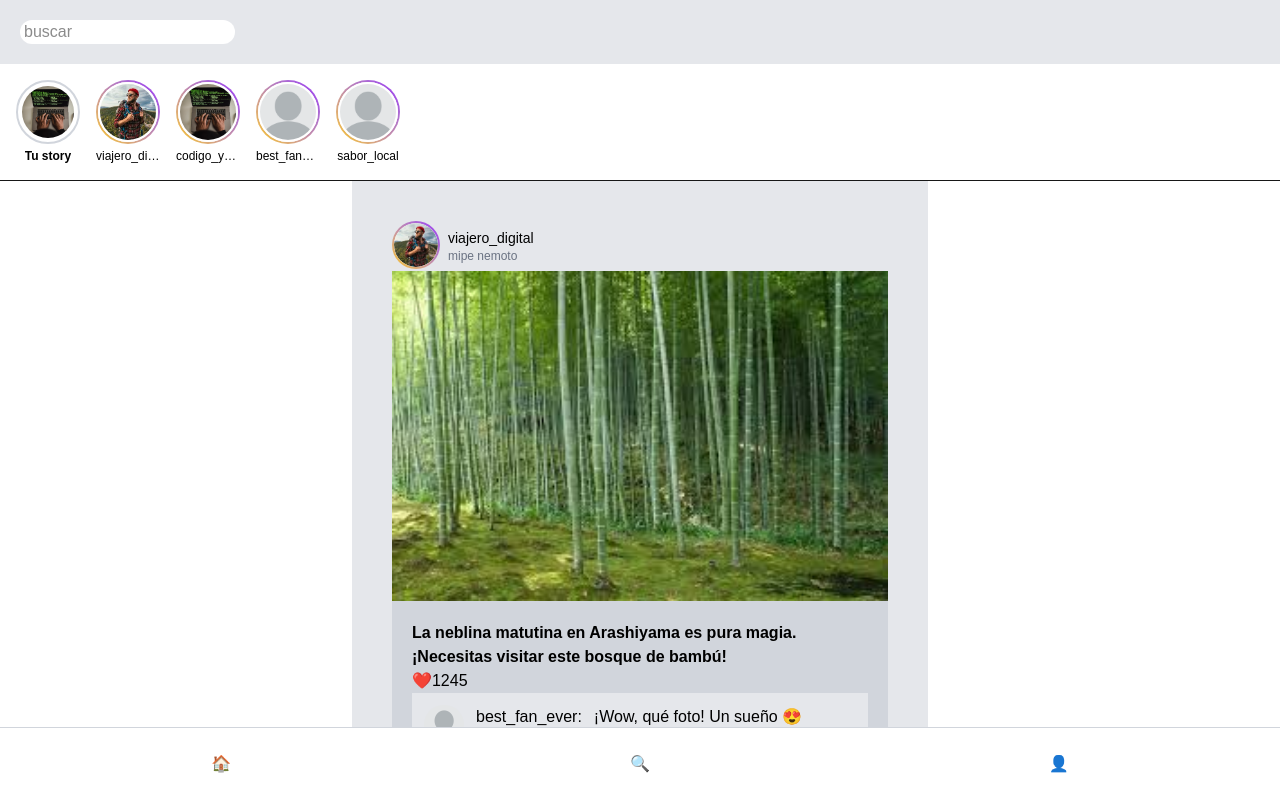
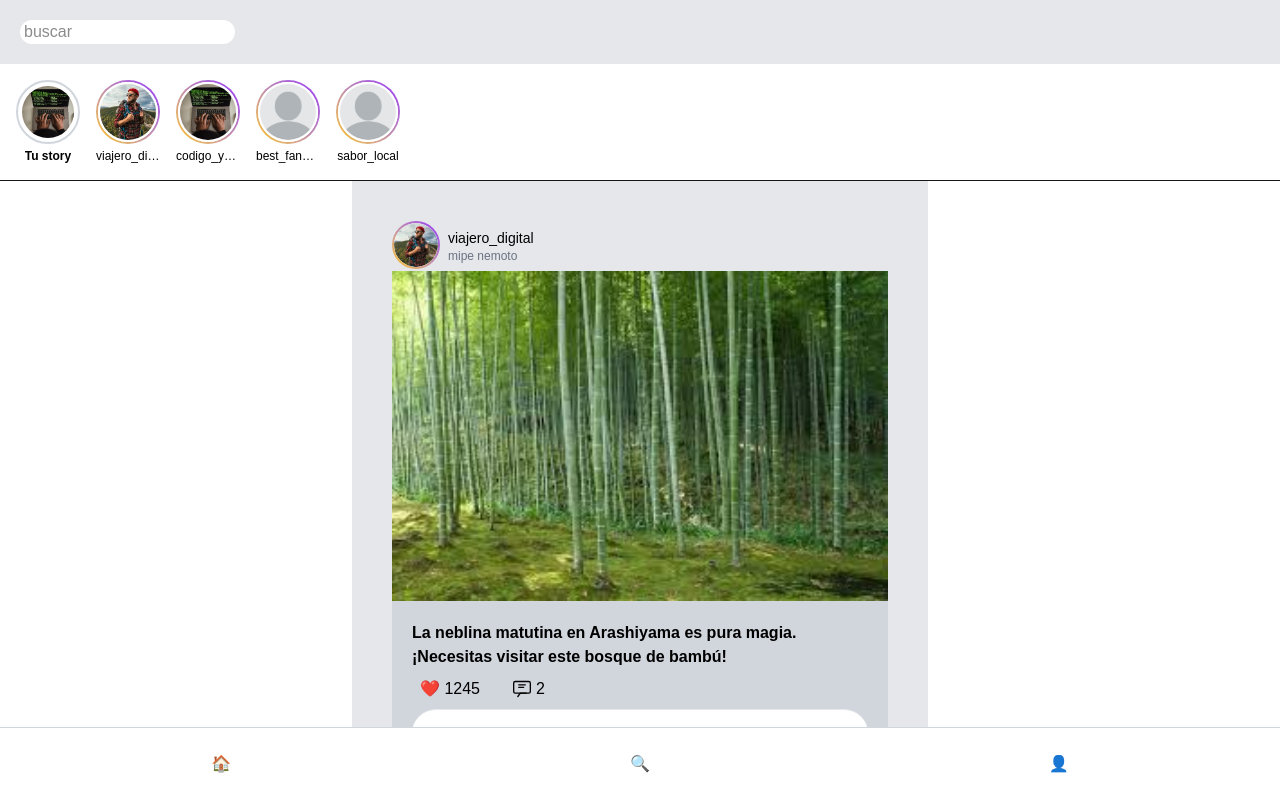
Before and after one commit to Lopezjejd/clon-ig, a Next.js app: page / in a window 1280 px wide. Shown: the top 800 px of the page. Built offline with nearby package versions, Linux system fonts and the light colour scheme.

Commit message:
feat: Add ScrollableModal component and integrate it into PostFeed for comment display

```diff
--- a/package.json
+++ b/package.json
@@ -9,6 +9,7 @@
     "lint": "eslint"
   },
   "dependencies": {
+    "@headlessui/react": "^2.2.9",
     "next": "15.5.6",
     "react": "19.1.0",
     "react-dom": "19.1.0",
--- a/src/components/post/CommentTextarea.tsx
+++ b/src/components/post/CommentTextarea.tsx
@@ -2,6 +2,7 @@ import React, { useState, useRef, useEffect } from 'react';
 
 // Definición de tipos para las props (TypeScript)
 interface CommentTextareaProps {
+  className?: string;
   placeholder?: string;
   onPost: (text: string) => void;
   // Opcional para Tailwind v4: usar 'group' si está configurado en tu tailwind.config
@@ -12,7 +13,7 @@ interface CommentTextareaProps {
  * Textarea de comentarios con auto-ajuste (auto-resize) y botón de Publicar.
  * Ideal para el campo de comentarios de un clon de Instagram.
  */
-const CommentTextarea: React.FC<CommentTextareaProps> = ({ placeholder = 'Añade un comentario...', onPost }) => {
+const CommentTextarea: React.FC<CommentTextareaProps> = ({className = "" ,placeholder = 'Añade un comentario...', onPost }) => {
   const [text, setText] = useState('');
   const textareaRef = useRef<HTMLTextAreaElement>(null);
 
@@ -44,7 +45,7 @@ const CommentTextarea: React.FC<CommentTextareaProps> = ({ placeholder = 'Añade
   const isButtonDisabled = text.trim().length === 0;
 
   return (
-    <div className="flex w-full items-end p-2 sm:p-3 border-t border-gray-200 bg-white dark:bg-zinc-900 dark:border-zinc-700">
+    <div className={`flex w-full items-end p-2 sm:p-3 border-t rounded-3xl border-gray-200 bg-white dark:bg-zinc-900 dark:border-zinc-700${className}`}>
 
       {/* Icono de Emoji (Opcional para mejorar la estética) */}
       <button
@@ -76,6 +77,8 @@ const CommentTextarea: React.FC<CommentTextareaProps> = ({ placeholder = 'Añade
         onClick={handlePost}
         disabled={isButtonDisabled}
         className={`
+          pb-1 pr-1
+          cursor-pointer
           text-sm font-semibold transition-colors duration-200
           ${isButtonDisabled
             ? 'text-blue-300 dark:text-blue-700 cursor-not-allowed'
--- a/src/components/post/PostFeed.tsx
+++ b/src/components/post/PostFeed.tsx
@@ -5,6 +5,8 @@ import type { Comment } from "@/types/Comment";
 import UserProfile from "../user/UserProfile";
 import CommentTextarea from "./CommentTextarea";
 import UsePostStore from "@/store/usePost";
+import ScrollableModal from "./ScrollableModal";
+import { useState } from "react";
 interface Props{
     post:Post;
 }
@@ -19,6 +21,9 @@ export default function PostFeed({post}:Props){
         };
         addComment(post.id,newComment);
         }
+        const [isModalOpen, setIsModalOpen] = useState(false);
+        const openModal = () => setIsModalOpen(true);
+        const closeModal = () => setIsModalOpen(false);
 return (
         <article className="bg-gray-200
         m-auto
@@ -37,13 +42,30 @@ return (
          <div className="flex flex-col justify-center
          bg-gray-300 p-5 rounded-b-2xl">
             <p className="font-bold">{post.caption}</p>
-            <span>
+            <span className="flex m-2 gap-4">
                 <button className="cursor-pointer"
                 onClick={() => toggleLike(post.id)}
-            >❤️
+            >❤️ {post.likes}
                 </button>
-                {post.likes}</span>
-            <ul className="bg-gray-200 p-3">
+                <button className="cursor-pointer inline-flex  items-center gap-1 ml-4"
+                onClick={openModal}
+                >
+
+<svg xmlns="http://www.w3.org/2000/svg" width="20" height="20" viewBox="0 0 24 24" aria-hidden="true" role="img">
+  <title>Comentario</title>
+  <rect x="2" y="3" width="20" height="14" rx="2" ry="2" fill="none" stroke="#000" stroke-width="1.6" stroke-linecap="round" stroke-linejoin="round"/>
+  <path d="M7 21l3-4h7" fill="none" stroke="#000" stroke-width="1.6" stroke-linecap="round" stroke-linejoin="round"/>
+  <path d="M8 7h8" fill="none" stroke="#000" stroke-width="1.4" stroke-linecap="round" />
+  <path d="M8 10h6" fill="none" stroke="#000" stroke-width="1.4" stroke-linecap="round" />
+</svg>
+   { post.comments.length}
+                </button>
+               </span>
+
+
+            <ScrollableModal isOpen={isModalOpen} onClose={closeModal} title="Comments">
+
+            <ul className="bg-gray-200 p-3 w-full h-full overflow-y-auto flex flex-col gap-4">
              {post.comments.length > 0 && post.comments.map((comment:Comment)=>{
               return (
                         <li
@@ -66,7 +88,10 @@ return (
                     </li>
               )
                 })}
+                   <CommentTextarea onPost={handleAddComment} className="" ></CommentTextarea>
             </ul>
+
+            </ScrollableModal>
              <CommentTextarea onPost={handleAddComment} ></CommentTextarea>
          </div>
     </article>
--- /dev/null
+++ b/src/components/post/ScrollableModal.tsx
@@ -0,0 +1,81 @@
+import { Dialog, Transition } from '@headlessui/react';
+import { Fragment, ReactNode } from 'react';
+import React from 'react';
+interface ScrollableModalProps {
+  isOpen: boolean;
+  onClose: () => void;
+  title: string;
+  children: ReactNode;
+}
+// ... (Interface ScrollableModalProps sin cambios)
+
+const ScrollableModal: React.FC<ScrollableModalProps> = ({ isOpen, onClose, title, children }) => {
+  return (
+    <Transition appear show={isOpen} as={Fragment}>
+      <Dialog as="div" className="relative z-50" onClose={onClose}>
+
+        {/* Overlay (Fondo oscuro) */}
+        <Transition.Child
+          as={Fragment}
+          enter="ease-out duration-300"
+          enterFrom="opacity-0"
+          enterTo="opacity-100"
+          leave="ease-in duration-200"
+          leaveFrom="opacity-100"
+          leaveTo="opacity-0"
+        >
+          <div className="fixed inset-0 bg-black/50 backdrop-blur-sm" />
+        </Transition.Child>
+
+        {/* 1. CONTENEDOR EXTERNO: Alineación a la parte inferior (cambio clave) */}
+        <div className="fixed inset-0 overflow-y-auto">
+          {/* CAMBIO CLAVE: Usamos items-end en lugar de items-center para mover la modal abajo */}
+          <div className="flex min-h-full items-end justify-center text-center">
+
+            {/* 2. PANEL DE LA MODAL: Dimensiones y Animación de Deslizamiento */}
+            <Transition.Child
+              as={Fragment}
+              // ANIMACIÓN DE ENTRADA: Desliza desde abajo (translate-y-full)
+              enter="ease-out duration-300 transform transition-all"
+              enterFrom="opacity-0 translate-y-full"
+              enterTo="opacity-100 translate-y-0"
+              // ANIMACIÓN DE SALIDA: Desliza hacia abajo (translate-y-full)
+              leave="ease-in duration-200 transform transition-all"
+              leaveFrom="opacity-100 translate-y-0"
+              leaveTo="opacity-0 translate-y-full"
+            >
+              <Dialog.Panel
+                // DIMENSIONES: w-full (ancho completo) y max-w-[1200px]
+                // ALTURA: min-h-[80vh] (80% del viewport) y rounded-t-xl (solo arriba)
+                className="w-full max-w-[1200px] min-h-[80vh] transform overflow-hidden rounded-t-xl
+                           bg-white p-4 text-left shadow-2xl transition-all dark:bg-zinc-800"
+              >
+
+                {/* Título de la Modal */}
+                <Dialog.Title
+                  as="h3"
+                  className="text-lg font-semibold text-gray-900 dark:text-gray-100 mb-2 pb-2 border-b dark:border-zinc-700"
+                >
+                  {title}
+                </Dialog.Title>
+
+                {/* Área del Contenido con Scroll Vertical */}
+                {/* CLAVE: La altura máxima se basa en el espacio restante dentro de la modal (h-full) */}
+                <div
+                  className="mt-2 h-full overflow-y-auto pb-8 pr-2"
+                >
+                  {children}
+                </div>
+
+                {/* Nota: Se recomienda mover el botón de cierre si el título está claro,
+                   o mantenerlo flotante si es necesario, pero lo dejamos aquí por simplicidad. */}
+              </Dialog.Panel>
+            </Transition.Child>
+          </div>
+        </div>
+      </Dialog>
+    </Transition>
+  );
+};
+
+export default ScrollableModal;
```
Also changed, not shown: 1 other file (tests, documents, lock files or other folders).
